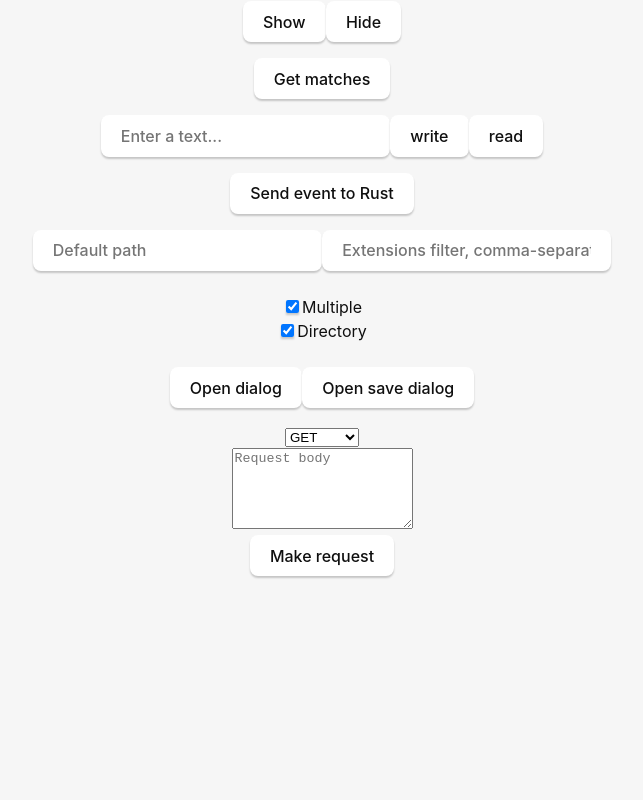
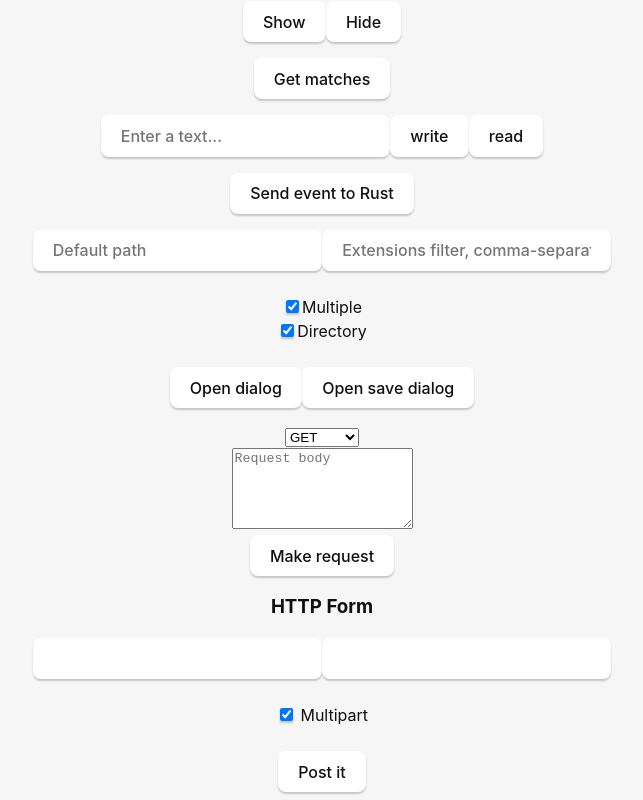
Before and after one commit to futugyou/rustproject, a Vue app in the folder projects/tauri-app/tauri-app-vue/: page / in a window 1280 px wide. Shown: the part 203-1003 px from the top of the page, without its empty margins (318-961 px from the left). Before the commit the page ends 800 px from the top, so only its background shows below. Built offline with nearby package versions, Linux system fonts and the light colour scheme.

Commit message:
add more for tauri http api
add more for tauri http api

```diff
--- a/projects/tauri-app/tauri-app-vue/src/components/Http.vue
+++ b/projects/tauri-app/tauri-app-vue/src/components/Http.vue
@@ -1,11 +1,15 @@
 <script setup lang="ts">
 import { ref } from "vue";
-import { getClient, Body, HttpOptions, HttpVerb } from '@tauri-apps/api/http';
+import { getClient, Body, ResponseType, HttpOptions, HttpVerb } from '@tauri-apps/api/http';
 import tool from "../tool";
 
 const greetMsg = ref("");
 const httpMethod = ref("GET")
 const httpBody = ref("")
+
+const foo = ref("")
+const bar = ref("")
+const multipart = ref(true)
 
 async function makeHttpRequest() {
     const client = await getClient().catch((e) => {
@@ -31,6 +35,26 @@ async function makeHttpRequest() {
     tool.onMessage(httpBody.value)
     client.request(options).then(tool.onMessage).catch(tool.onMessage)
 }
+
+async function doPost() {
+    const client = await getClient().catch((e) => {
+        tool.onMessage(e)
+        throw e
+    })
+
+    const result = await client.request({
+        url: 'http://localhost:3003',
+        method: 'POST',
+        body: Body.form({
+            foo: foo.value,
+            bar: bar.value
+        }),
+        headers: multipart
+            ? { 'Content-Type': 'multipart/form-data' }
+            : undefined,
+        responseType: ResponseType.Text
+    })
+}
 </script>
 
 <template>
@@ -50,4 +74,20 @@ async function makeHttpRequest() {
             <button class="btn" id="make-request"> Make request </button>
         </form>
     </div>
+
+    <div class="card">
+        <h3>HTTP Form</h3>
+        <div class="flex gap-2 children:grow">
+            <input class="input" v-model="foo" />
+            <input class="input" v-model="bar" />
+        </div>
+        <br />
+        <label>
+            <input type="checkbox" v-model="multipart" />
+            Multipart
+        </label>
+        <br />
+        <br />
+        <button class="btn" type="button" @click="doPost()"> Post it</button>
+    </div>
 </template>
```
